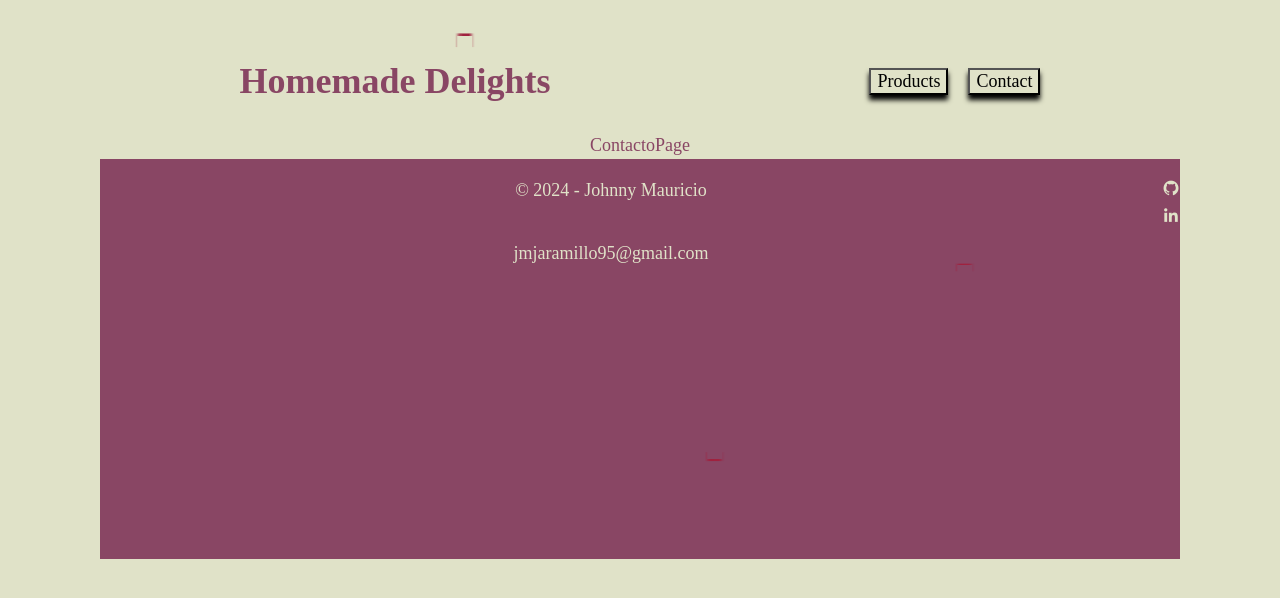
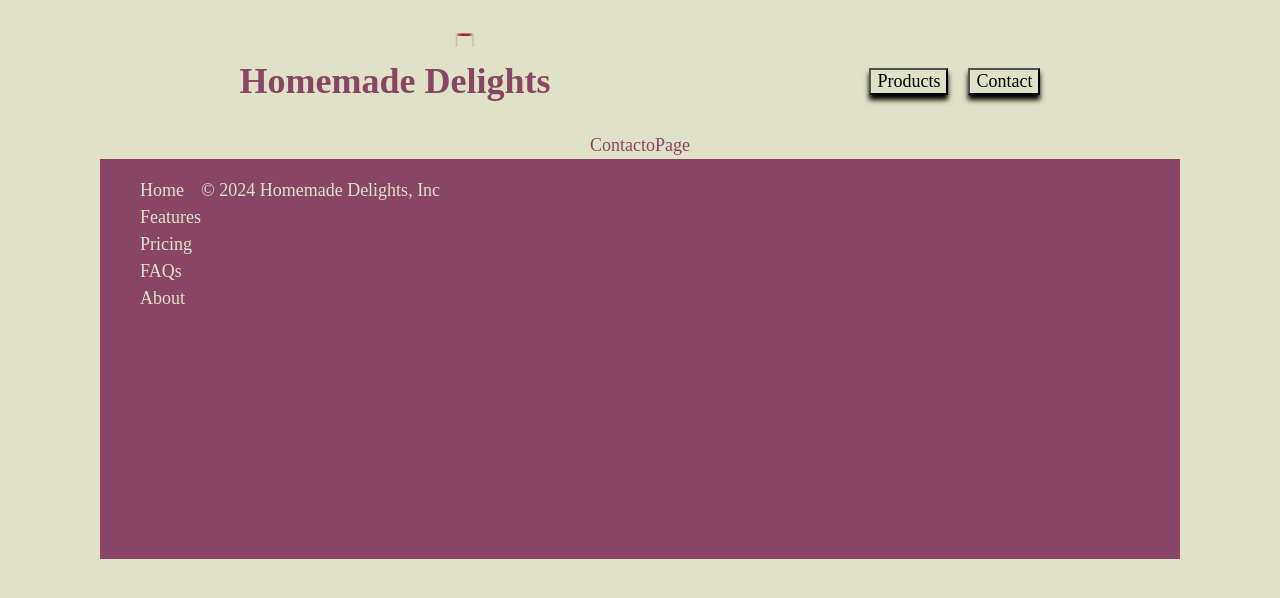
Before and after one commit to 95vpn/negocio-gastron-mico, a React (Vite) app: page /#/contacto in a window 1280 px wide. Shown: the top 598 px of the page. Built offline with nearby package versions, Linux system fonts and the light colour scheme; a web font is replaced by a local one.

Commit message:
estilos-del-footer

```diff
--- a/src/components/shared/Footer.jsx
+++ b/src/components/shared/Footer.jsx
@@ -3,25 +3,16 @@ import './styles/footer.css'
 
 const Footer = () => {
   return (
-    <footer className='footer-container'>
-    <div className='container'>
-      <p>&copy; 2024 - Johnny Mauricio</p>
-      <p>jmjaramillo95@gmail.com</p>
-    </div>
-
-    <ul class='social'>
-      <li class='social-item'>
-        <a href='https://github.com/95vpn'>
-          <i class='bx bxl-github'></i>
-        </a>
-      </li>
-      <li class='social-item'>
-        <a href='https://www.linkedin.com/in/johnny-herrera-jaramillo/'>
-          <i class='bx bxl-linkedin'></i>
-        </a>
-      </li>
-    </ul>
-  </footer>
+    <footer className="footer-container">
+      <ul className="footer-container-list">
+        <li className="footer-container-list-item"><a href="#" className="footer-container-list-link">Home</a></li>
+        <li className="footer-container-list-item"><a href="#" className="footer-container-list-link">Features</a></li>
+        <li className="footer-container-list-item"><a href="#" className="footer-container-list-link">Pricing</a></li>
+        <li className="footer-container-list-item"><a href="#" className="footer-container-list-link">FAQs</a></li>
+        <li className="footer-container-list-item"><a href="#" className="footer-container-list-link">About</a></li>
+      </ul>
+      <p class="text-center text-body-secondary">&copy; 2024 Homemade Delights, Inc</p>
+    </footer>
   )
 }
 
--- a/src/components/shared/styles/footer.css
+++ b/src/components/shared/styles/footer.css
@@ -1,11 +1,12 @@
 .footer-container {
     display: flex;
     /* flex-direction: column; */
-    justify-content: flex-end;
+    /* justify-content: flex-end; */
     width: 1080px;
     min-height: 50vh;
     margin: 0;
     font-family: Arial, sans-serif;
     background-color: var(--txt-body);
     color: var(--bg-body);
+    z-index: 10;
 }
--- a/src/pages/HomePage.jsx
+++ b/src/pages/HomePage.jsx
@@ -8,7 +8,7 @@ const HomePage = ({prod }) => {
   return (
     <div className='home-page-container'>
       <h2></h2>
-      <p>At Delicias Caseras, we invite you on a culinary journey full of flavors, aromas, and creativity. From traditional recipes to modern innovations, our platform is designed to inspire chefs of all levels. Whether you are an experienced cook or someone just starting to explore the art of cooking.</p>
+      <p>At Homemade Delights, we invite you on a culinary journey full of flavors, aromas, and creativity. From traditional recipes to modern innovations, our platform is designed to inspire chefs of all levels. Whether you are an experienced cook or someone just starting to explore the art of cooking.</p>
       {
         prod?.map((item, index) => (
           <div key={index}>
```
